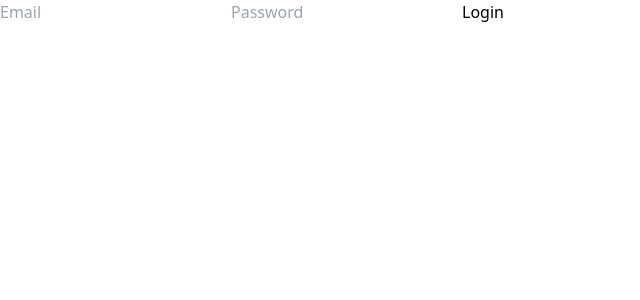
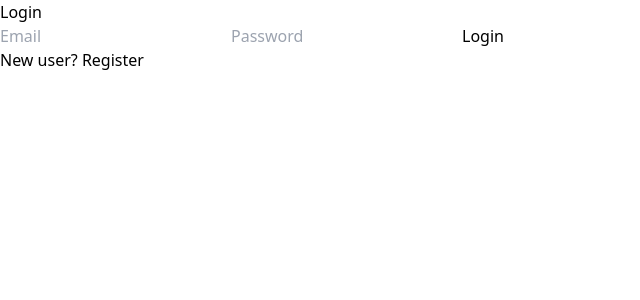
Before and after one commit to Gurjit-30/JobServe, a React (Create React App) app in the folder frontend/: page / in a window 1280 px wide. Shown: the top 300 px of the page, without its empty margins (0-640 px from the left). Built offline with nearby package versions, Linux system fonts and the light colour scheme.

Commit message:
modified:   frontend/src/component/Login.js

```diff
--- a/frontend/src/component/Login.js
+++ b/frontend/src/component/Login.js
@@ -4,45 +4,54 @@ import axios from "axios";
 function Login({ setToken }) {
   const [email, setEmail] = useState("");
   const [password, setPassword] = useState("");
+  const [isRegister, setIsRegister] = useState(false);
 
-  const [error, setError] = useState("");
+  const handleSubmit = async (e) => {
+    e.preventDefault();
 
-  const handleLogin = async (e) => {
-    e.preventDefault();
-    setError("");
+    const url = isRegister
+      ? "https://your-backend-url.onrender.com/auth/register"
+      : "https://your-backend-url.onrender.com/auth/login";
 
-    try {
-      const res = await axios.post("https://jobserve-hghp.onrender.com/auth/login", {
-        email,
-        password,
-      });
+    const res = await axios.post(url, { email, password });
 
+    if (!isRegister) {
       localStorage.setItem("token", res.data.token);
       setToken(res.data.token);
-    } catch (err) {
-      if (err.response && err.response.data && err.response.data.message) {
-        setError(err.response.data.message);
     } else {
-        setError("Error logging in. Please check your credentials.");
-      }
+      alert("Registered! Now login.");
+      setIsRegister(false);
     }
   };
 
   return (
-    <form onSubmit={handleLogin}>
-      {error && <div style={{ color: "red", marginBottom: "10px" }}>{error}</div>}
+    <div>
+      <h2>{isRegister ? "Register" : "Login"}</h2>
+
+      <form onSubmit={handleSubmit}>
         <input
           type="email"
           placeholder="Email"
           onChange={(e) => setEmail(e.target.value)}
         />
+
         <input
           type="password"
           placeholder="Password"
           onChange={(e) => setPassword(e.target.value)}
         />
-      <button type="submit">Login</button>
+
+        <button type="submit">
+          {isRegister ? "Register" : "Login"}
+        </button>
       </form>
+
+      <p onClick={() => setIsRegister(!isRegister)} style={{ cursor: "pointer" }}>
+        {isRegister
+          ? "Already have account? Login"
+          : "New user? Register"}
+      </p>
+    </div>
   );
 }
 
```
Also changed, not shown: 1 other file (tests, documents, lock files or other folders). Lines whose indentation alone changed are shown as unchanged.
